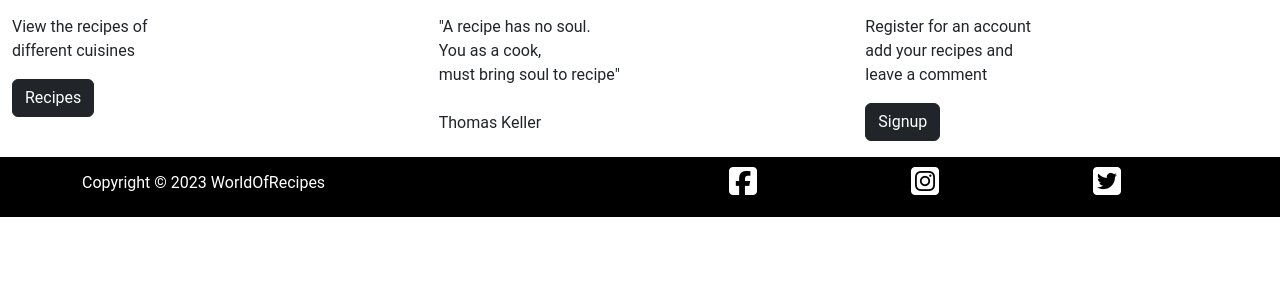
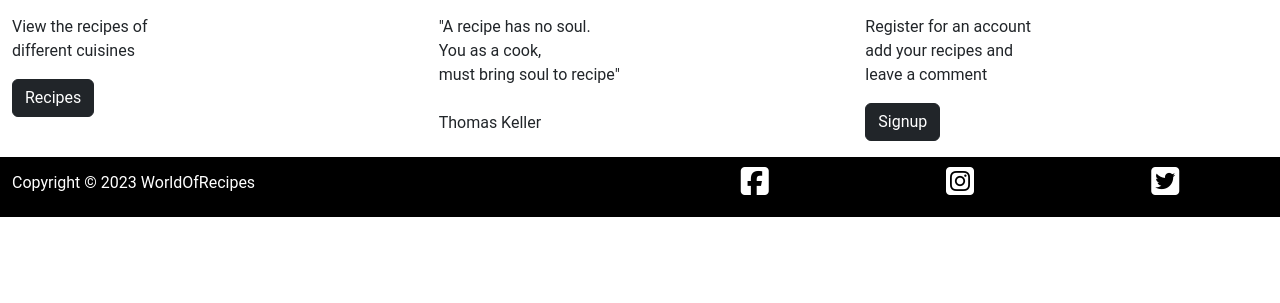
Before and after one commit to Dania2021/world-of-recipes, a Django app: page / in a window 1280 px wide. Shown: the part 497-800 px from the top of the page. Run offline with Django 3.2, Linux system fonts and the light colour scheme; some libraries are stand-ins or nearby versions; some web fonts are replaced.

Commit message:
update container to container fluid class in footer

```diff
--- a/templates/base.html
+++ b/templates/base.html
@@ -69,7 +69,7 @@
 
     <!--Footer-->
     <footer class="bg-color">
-        <div class="container">
+        <div class="container-fluid three-container">
              <div class="row">
                 <div class="col pt-1">
                    <p>Copyright &copy; 2023 WorldOfRecipes</p>
```
